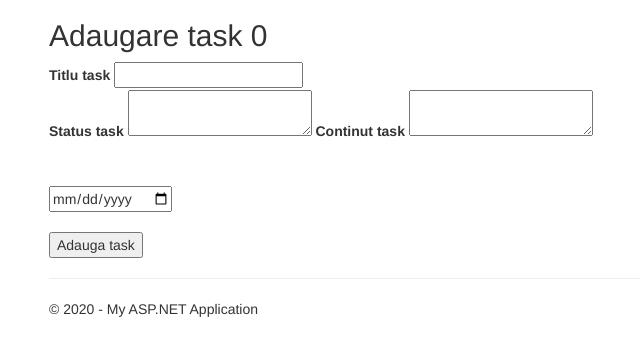
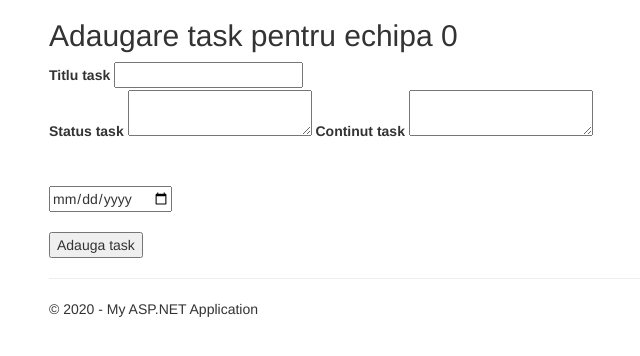
Before and after one commit to Kira060200/task_management_daw_project, an ASP.NET MVC app: page /Tasks/New in a window 1280 px wide. Shown: the part 51-407 px from the top of the page, without its empty margins (21-661 px from the left). Run offline with ASP.NET Core 8 and stand-ins for ASP.NET MVC 5, Linux system fonts and the light colour scheme; the project's own start-up code is not run, and a stand-in starts its controllers and pages; some libraries are stand-ins or nearby versions.

Commit message:
bug vizual la adaugare

```diff
--- a/Proiect2020/Views/Tasks/New.cshtml
+++ b/Proiect2020/Views/Tasks/New.cshtml
@@ -3,7 +3,7 @@
     ViewBag.Title = "New";
 }
 
-<h2>Adaugare task @ViewBag.IdEchip</h2>
+<h2>Adaugare task pentru echipa @ViewBag.IdEchip</h2>
 <form method="post" action="/Tasks/New">
     <label>Titlu task</label>
     <input type="text" name="Title" />
```
